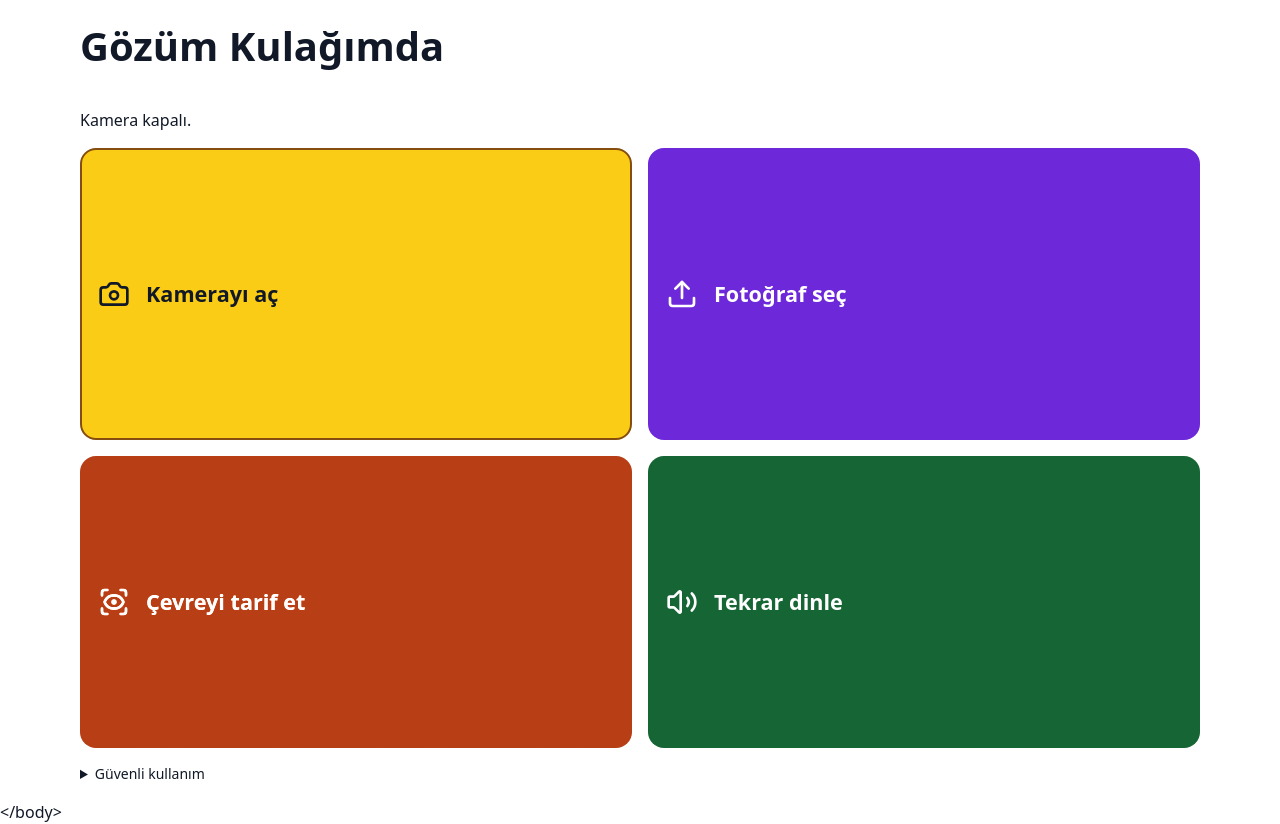
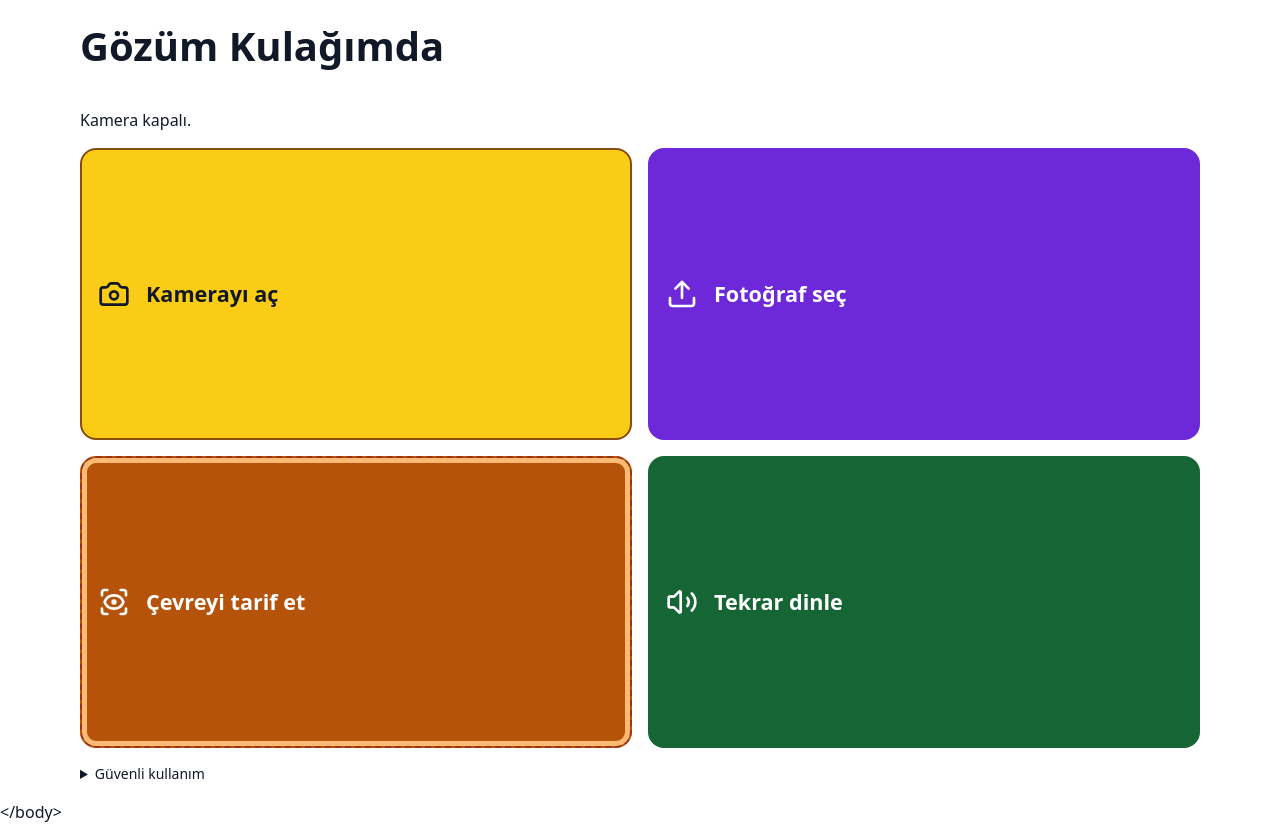
Before and after one commit to ahmedozdemir99/Ak-ll-bileklik, a React (Vite) app: page / in a window 1280 px wide. Built offline with nearby package versions, Linux system fonts and the light colour scheme.

Commit message:
Drive visible narration pulse with React state instead of CSS keyframes

```diff
--- a/src/components/LiveCameraNarration.tsx
+++ b/src/components/LiveCameraNarration.tsx
@@ -1,4 +1,4 @@
-import { useEffect, useRef, useState } from 'react';
+import { useEffect, useRef, useState, type CSSProperties } from 'react';
 import { Camera, Upload, Volume2, VolumeX, ScanEye } from 'lucide-react';
 
 function plainNarration(text: string) {
@@ -16,6 +16,14 @@ function plainNarration(text: string) {
 
 export function LiveCameraNarration() {
   const video = useRef<HTMLVideoElement>(null);
+  const [pulse, setPulse] = useState(false);
+  useEffect(() => {
+    const media = window.matchMedia('(prefers-reduced-motion: reduce)');
+    const timer = window.setInterval(() => {
+      setPulse(previous => media.matches ? false : !previous);
+    }, 1000);
+    return () => window.clearInterval(timer);
+  }, []);
   const stream = useRef<MediaStream | null>(null);
   const fileInput = useRef<HTMLInputElement>(null);
   const request = useRef<AbortController | null>(null);
@@ -102,7 +110,7 @@ export function LiveCameraNarration() {
     <div className="module-grid">
       <button className="module camera-module" disabled={opening||busy} onClick={active?stopCamera:openCamera}><Camera aria-hidden="true"/>{active?'Kamerayı kapat':'Kamerayı aç'}</button>
       <button className="module photo-module" disabled={opening||busy} onClick={()=>fileInput.current?.click()}><Upload aria-hidden="true"/>Fotoğraf seç</button>
-      <button className="module primary" aria-busy={busy} disabled={busy||opening||(!active&&!image)} onClick={analyze}><ScanEye aria-hidden="true"/>{busy?'Tarif hazırlanıyor':'Çevreyi tarif et'}</button>
+      <button className="module primary" style={{ '--module-bg': pulse ? '#b45309' : '#9a3412', boxShadow: pulse ? 'inset 0 0 0 5px #fdba74' : 'none', animation: 'none' } as CSSProperties} aria-busy={busy} disabled={busy||opening||(!active&&!image)} onClick={analyze}><ScanEye aria-hidden="true"/>{busy?'Tarif hazırlanıyor':'Çevreyi tarif et'}</button>
       <button className="module audio-module" disabled={!result&&!speaking} onClick={()=>speaking?stopSpeech():speak(result)}>{speaking?<VolumeX aria-hidden="true"/>:<Volume2 aria-hidden="true"/>}{speaking?'Sesi durdur':'Tekrar dinle'}</button>
     </div>
     <input ref={fileInput} type="file" accept="image/jpeg,image/png,image/webp" hidden onChange={e=>{upload(e.target.files?.[0]);e.target.value='';}}/>
```
